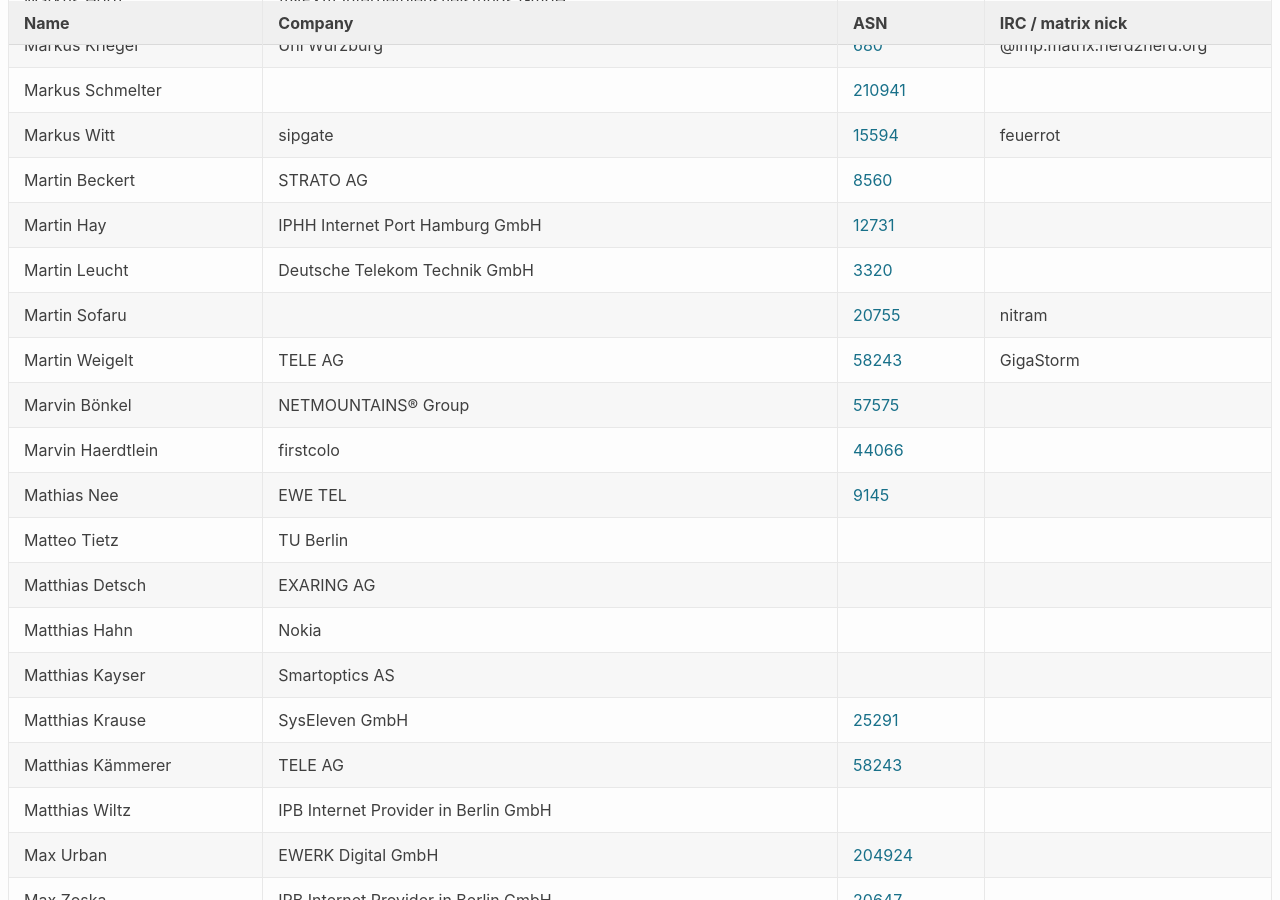
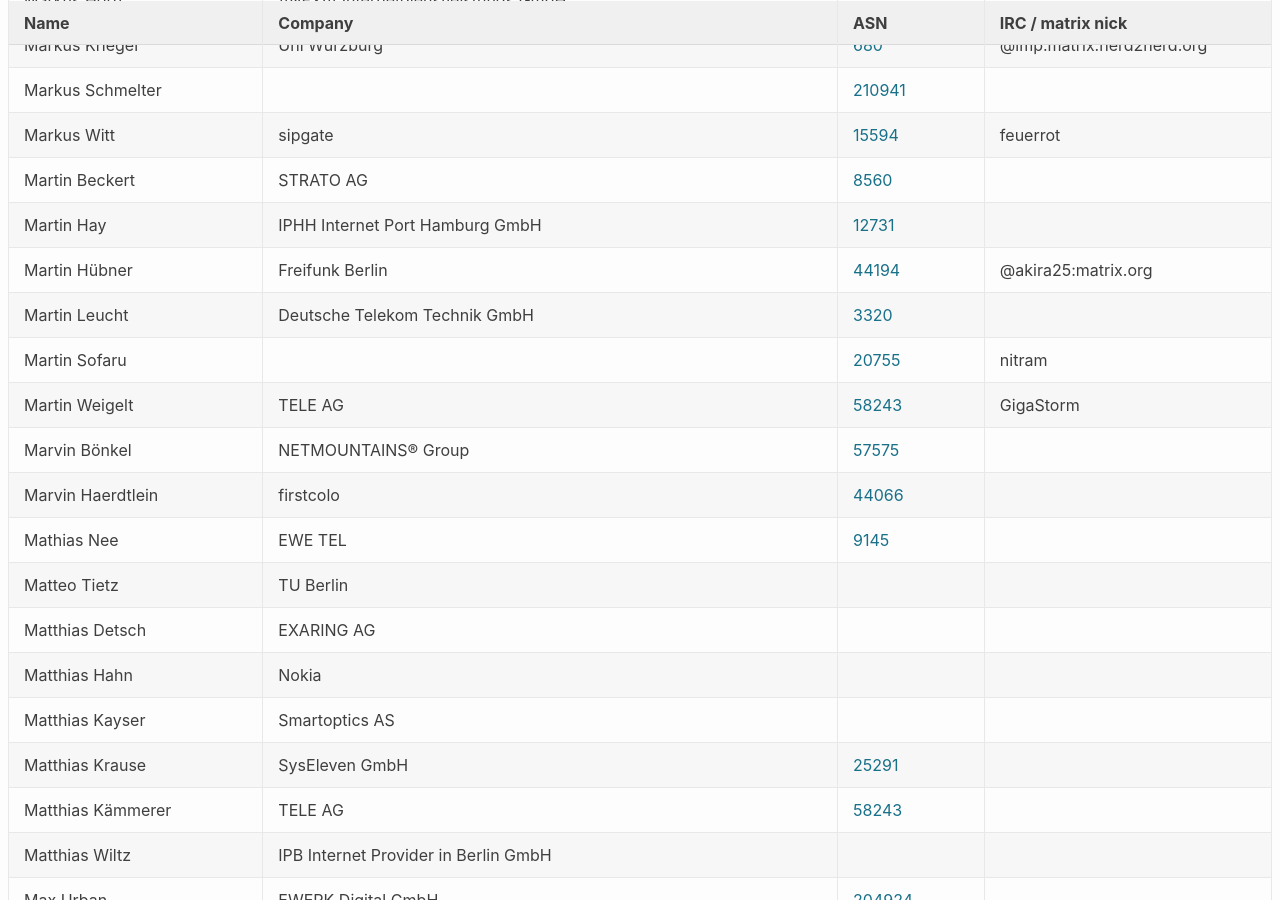
Before and after one commit to denog/pretix-attendeelist, a Jekyll site: the page built from denog16/index.markdown, in a window 1280 px wide and 900 px high, scrolled down 13951 px. Built offline with Jekyll 4.4.1, drawn with Linux system fonts in a browser that asks for light colours.

Commit message:
Latest data: Mon Nov  4 17:47:49 UTC 2024

```diff
--- a/_data/attendees_denog16_onsite.json
+++ b/_data/attendees_denog16_onsite.json
@@ -1870,6 +1870,12 @@
     "company": "IPHH Internet Port Hamburg GmbH",
     "irc": null,
     "asn": "12731"
+  },
+  {
+    "name": "Martin Hübner",
+    "company": "Freifunk Berlin",
+    "irc": "@akira25:matrix.org",
+    "asn": "44194"
   },
   {
     "name": "Martin Leucht",
```
